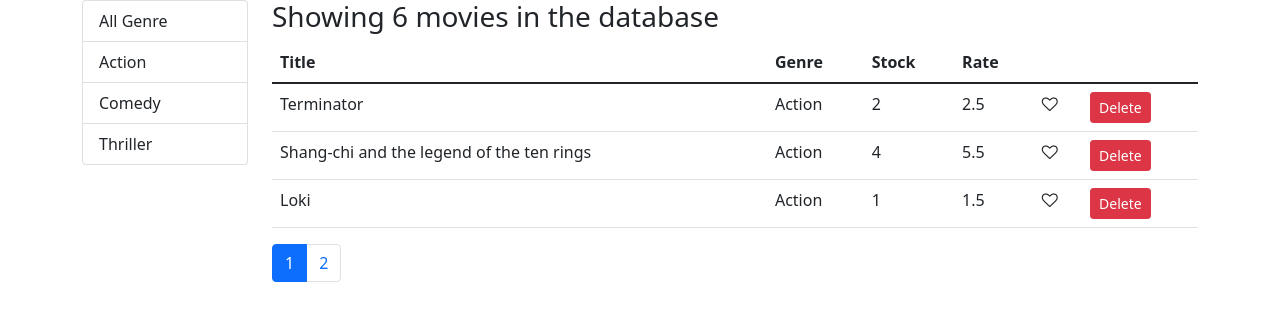
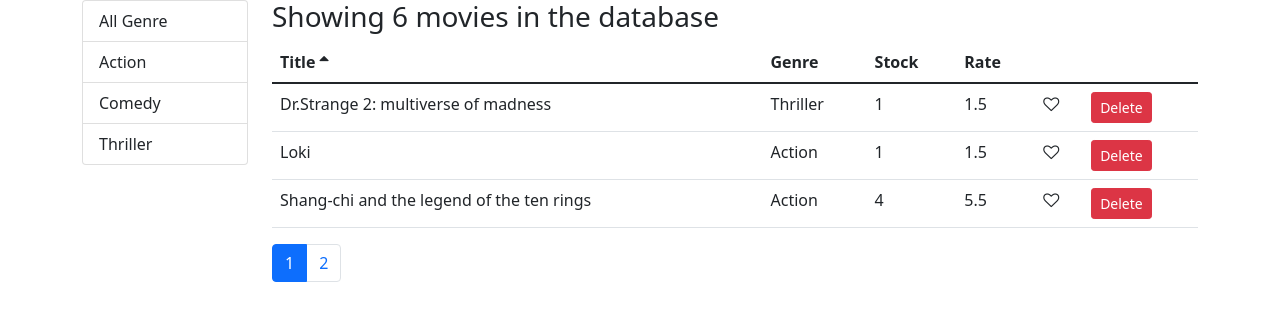
Before and after one commit to anhndse05746/React-Course, a React (Create React App) app: page / in a window 1280 px wide. Shown: the top 320 px of the page. Built offline with nearby package versions, Linux system fonts and the light colour scheme.

Commit message:
sorting table

```diff
--- a/src/Components/common/like.tsx
+++ b/src/Components/common/like.tsx
@@ -11,8 +11,7 @@ const Like: React.FC<LikeProps> = ({ like, onClick }) => {
   return (
     <i
       onClick={onClick}
-      className={getIcon(like)}
-      style={{ cursor: "pointer" }}
+      className={getIcon(like) + " clickable"}
       aria-hidden="true"
     ></i>
   );
--- a/src/Components/common/listGroup.tsx
+++ b/src/Components/common/listGroup.tsx
@@ -25,8 +25,7 @@ const ListGroup: React.FC<ListGroupProps> = ({
         <li
           onClick={() => onItemSelect(item)}
           key={item[valueProperty]}
-          className={getItemClass(item)}
-          style={{ cursor: "pointer" }}
+          className={getItemClass(item) + " clickable"}
         >
           {item[textProperty]}
         </li>
--- a/src/Components/common/pagination.tsx
+++ b/src/Components/common/pagination.tsx
@@ -29,11 +29,9 @@ const Pagination: React.FC<PaginationProps> = ({
           <li
             onClick={() => onClick(i)}
             key={i}
-            className={getPageItemClass(i)}
+            className={getPageItemClass(i) + " clickable"}
           >
-            <a className="page-link" href="#">
-              {i}
-            </a>
+            <span className="page-link">{i}</span>
           </li>
         ))}
       </ul>
--- /dev/null
+++ b/src/Components/common/tableBody.tsx
@@ -0,0 +1,33 @@
+import React from "react";
+import _ from "lodash";
+import { Column } from "./tableHeader";
+
+export interface TableBodyProps {
+  data: any[];
+  columns: Column[];
+}
+
+const TableBody: React.FC<TableBodyProps> = ({ data, columns }) => {
+  const renderCell = (item: any, column: Column) => {
+    if (column.content) return column.content(item);
+    return _.get(item, column.path!!);
+  };
+
+  const createTdKey = (item: any, column: Column) => {
+    return item._id + (column.path || column.key);
+  };
+
+  return (
+    <tbody>
+      {data.map((item) => (
+        <tr key={item._id}>
+          {columns.map((column) => (
+            <td key={createTdKey(item, column)}>{renderCell(item, column)}</td>
+          ))}
+        </tr>
+      ))}
+    </tbody>
+  );
+};
+
+export default TableBody;
--- /dev/null
+++ b/src/Components/common/tableHeader.tsx
@@ -0,0 +1,64 @@
+import React from "react";
+import _ from "lodash";
+
+export interface TableHeaderProps {
+  columns: Column[];
+  sortColumn: SortColumn;
+  onSort: (sortColumn: SortColumn) => void;
+}
+
+export interface Column {
+  path?: string;
+  key?: string;
+  label?: string;
+  content?: any;
+}
+
+export interface SortColumn {
+  path: string;
+  order: "asc" | "desc";
+}
+
+const TableHeader: React.FC<TableHeaderProps> = ({
+  columns,
+  sortColumn,
+  onSort,
+}) => {
+  const raiseSort = (path?: string) => {
+    let order: "asc" | "desc" =
+      sortColumn.path === path
+        ? sortColumn.order === "asc"
+          ? "desc"
+          : "asc"
+        : "asc";
+
+    if (!_.isEmpty(path)) onSort({ path: path!!, order: order });
+  };
+
+  const sortIcon = (column: Column) => {
+    if (sortColumn.path !== column.path) return null;
+    else {
+      if (sortColumn.order === "asc")
+        return <i className="fa fa-sort-asc" aria-hidden="true"></i>;
+      return <i className="fa fa-sort-desc" aria-hidden="true"></i>;
+    }
+  };
+
+  return (
+    <thead>
+      <tr>
+        {columns.map((col) => (
+          <th
+            className="clickable"
+            key={col.path || col.key}
+            onClick={() => raiseSort(col.path)}
+          >
+            {col.label} {sortIcon(col)}
+          </th>
+        ))}
+      </tr>
+    </thead>
+  );
+};
+
+export default TableHeader;
--- a/src/Components/movieTable.tsx
+++ b/src/Components/movieTable.tsx
@@ -2,12 +2,15 @@ import React from "react";
 import { movie } from "../Services/fakeMovieService";
 
 import Like from "./common/like";
+import TableBody from "./common/tableBody";
+import TableHeader, { Column, SortColumn } from "./common/tableHeader";
 
 export interface MovieTableProps {
   movies: movie[];
   onDelete: (movie: movie) => void;
   onLike: (movie: movie) => void;
-  onSort: (path: string) => void;
+  onSort: (sortColumn: SortColumn) => void;
+  sortColumn: SortColumn;
 }
 
 const MovieTable: React.FC<MovieTableProps> = ({
@@ -15,40 +18,48 @@ const MovieTable: React.FC<MovieTableProps> = ({
   onDelete,
   onLike,
   onSort,
+  sortColumn,
 }) => {
+  const columns: Column[] = [
+    { path: "title", label: "Title" },
+    { path: "genre.name", label: "Genre" },
+    { path: "numberInStock", label: "Stock" },
+    { path: "dailyRate", label: "Rate" },
+    {
+      key: "like",
+      content: (movie: movie) => (
+        <Like like={movie.like} onClick={() => onLike(movie)} />
+      ),
+    },
+    {
+      key: "delete",
+      content: (movie: movie) => (
+        <button
+          onClick={() => onDelete(movie)}
+          className="btn btn-danger btn-sm"
+        >
+          Delete
+        </button>
+      ),
+    },
+  ];
+
   return (
     <table className="table">
-      <thead>
-        <tr>
-          <th onClick={() => onSort("title")}>Title</th>
-          <th onClick={() => onSort("genre.name")}>Genre</th>
-          <th onClick={() => onSort("numberInStock")}>Stock</th>
-          <th onClick={() => onSort("dailyRate")}>Rate</th>
-          <th></th>
-          <th></th>
-        </tr>
-      </thead>
-      <tbody>
+      <TableHeader columns={columns} sortColumn={sortColumn} onSort={onSort} />
+      <TableBody data={movies} columns={columns} />
+      {/* <tbody>
         {movies.map((movie) => (
           <tr key={movie._id}>
             <td>{movie.title}</td>
             <td>{movie.genre.name}</td>
             <td>{movie.numberInStock}</td>
             <td>{movie.dailyRate}</td>
-            <td>
-              <Like like={movie.like} onClick={() => onLike(movie)} />
-            </td>
-            <td>
-              <button
-                onClick={() => onDelete(movie)}
-                className="btn btn-danger btn-sm"
-              >
-                Delete
-              </button>
-            </td>
+            <td></td>
+            <td></td>
           </tr>
         ))}
-      </tbody>
+      </tbody> */}
     </table>
   );
 };
--- a/src/Components/movies.tsx
+++ b/src/Components/movies.tsx
@@ -1,22 +1,27 @@
 import React from "react";
 import { getMovie, movie } from "../Services/fakeMovieService";
 import { useState, useEffect } from "react";
+import _ from "lodash";
 
 import Pagination from "./common/pagination";
 import { paginate } from "../utils/paginate";
 import { Genre, getGenres } from "../Services/fakeGenreService";
 import ListGroup from "./common/listGroup";
-import _ from "lodash";
 import MovieTable from "./movieTable";
+import { SortColumn } from "./common/tableHeader";
 
 export interface MoviesProps {}
 
-const Movies: React.FC<MoviesProps> = ({}) => {
+const Movies: React.FC<MoviesProps> = () => {
   let [movieList, setMovieList] = useState<movie[]>([]);
   let [movieCounter, setMovieCounter] = useState(0);
   let [currentPage, setCurrenPage] = useState(1);
-  let [genreList, setGenreList] = React.useState<Genre[]>([]);
-  let [selectedGenre, setSelectedGenre] = React.useState<Genre | null>(null);
+  let [genreList, setGenreList] = useState<Genre[]>([]);
+  let [selectedGenre, setSelectedGenre] = useState<Genre | null>(null);
+  let [sortColumn, setSortColumn] = useState<SortColumn>({
+    path: "title",
+    order: "asc",
+  });
 
   let handleGenreSelected = (genre: Genre) => {
     setSelectedGenre(genre);
@@ -50,7 +55,9 @@ const Movies: React.FC<MoviesProps> = ({}) => {
     setCurrenPage(i);
   };
 
-  const handleSort = (path: string) => {};
+  const handleSort = (sortColumn: SortColumn) => {
+    setSortColumn(sortColumn);
+  };
 
   if (movieCounter === 0) {
     return (
@@ -74,7 +81,9 @@ const Movies: React.FC<MoviesProps> = ({}) => {
       ? movieList.filter((m) => _.isEqual(m.genre, selectedGenre))
       : movieList;
 
-  const movies = paginate(filtered, PAGE_SIZE, currentPage);
+  const sorted = _.orderBy(filtered, [sortColumn.path], [sortColumn.order]);
+
+  const movies = paginate(sorted, PAGE_SIZE, currentPage);
 
   return (
     <div className="row">
@@ -90,6 +99,7 @@ const Movies: React.FC<MoviesProps> = ({}) => {
 
         <MovieTable
           movies={movies}
+          sortColumn={sortColumn}
           onLike={handleLike}
           onDelete={handleDelete}
           onSort={handleSort}
--- a/src/index.css
+++ b/src/index.css
@@ -1,13 +1,17 @@
 body {
   margin: 0;
-  font-family: -apple-system, BlinkMacSystemFont, 'Segoe UI', 'Roboto', 'Oxygen',
-    'Ubuntu', 'Cantarell', 'Fira Sans', 'Droid Sans', 'Helvetica Neue',
+  font-family: -apple-system, BlinkMacSystemFont, "Segoe UI", "Roboto", "Oxygen",
+    "Ubuntu", "Cantarell", "Fira Sans", "Droid Sans", "Helvetica Neue",
     sans-serif;
   -webkit-font-smoothing: antialiased;
   -moz-osx-font-smoothing: grayscale;
 }
 
 code {
-  font-family: source-code-pro, Menlo, Monaco, Consolas, 'Courier New',
+  font-family: source-code-pro, Menlo, Monaco, Consolas, "Courier New",
     monospace;
 }
+
+.clickable {
+  cursor: pointer;
+}
--- a/src/index.tsx
+++ b/src/index.tsx
@@ -3,7 +3,7 @@ import ReactDOM from "react-dom";
 import "./index.css";
 import reportWebVitals from "./reportWebVitals";
 import "bootstrap/dist/css/bootstrap.css";
-import App from "./App";
+// import App from "./App";
 import "font-awesome/css/font-awesome.css";
 import Movies from "./Components/movies";
 
```
